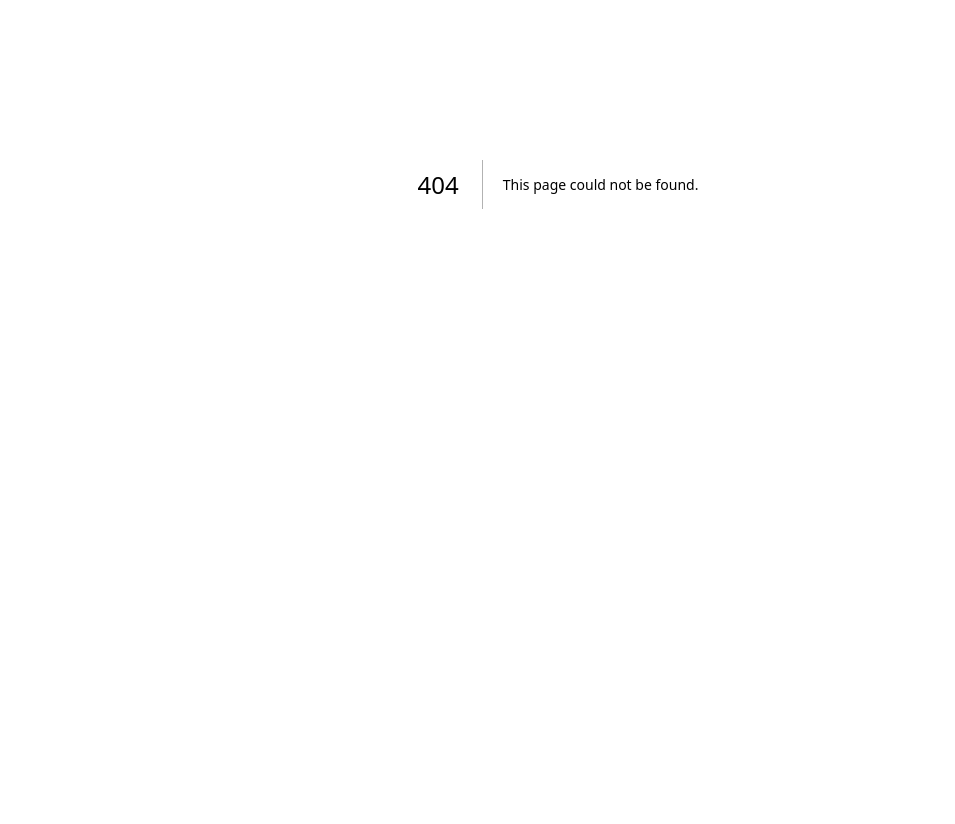
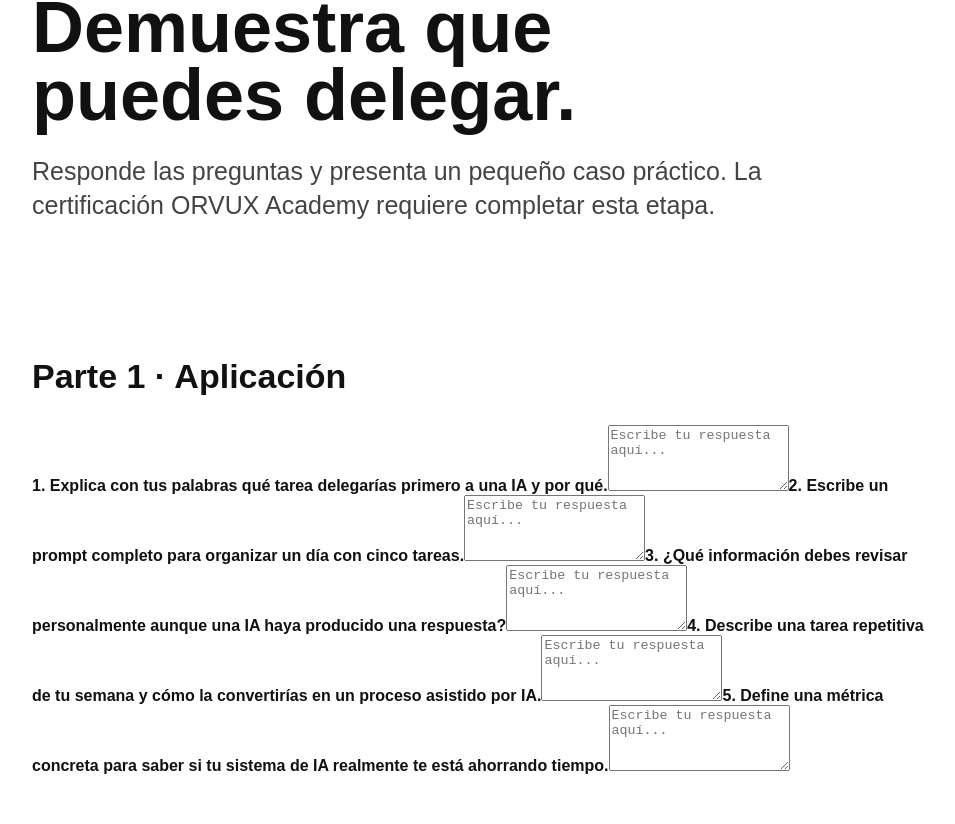
Before and after one commit to rsergio36/sell-and-steal, a Next.js app in the folder academy/: page /curso/evaluacion in a window 1280 px wide. Before the commit this address had no page. Shown: the part 216-1040 px from the top of the page, without its empty margins (82-1037 px from the left). Before the commit the page ends 800 px from the top, so only its background shows below. Built offline with nearby package versions, Linux system fonts and the light colour scheme.

Commit message:
feat(academy): add student lessons access assessment and certificate flow

```diff
--- /dev/null
+++ b/academy/app/curso/evaluacion/page.tsx
@@ -0,0 +1,8 @@
+const questions=[
+"Explica con tus palabras qué tarea delegarías primero a una IA y por qué.",
+"Escribe un prompt completo para organizar un día con cinco tareas.",
+"¿Qué información debes revisar personalmente aunque una IA haya producido una respuesta?",
+"Describe una tarea repetitiva de tu semana y cómo la convertirías en un proceso asistido por IA.",
+"Define una métrica concreta para saber si tu sistema de IA realmente te está ahorrando tiempo."
+];
+export default function Evaluacion(){return <main><header><a href="/"><strong>ORVUX ACADEMY</strong></a><span>Evaluación</span></header><section className="hero compact"><p className="eyebrow">EVALUACIÓN FINAL</p><h1>Demuestra que puedes delegar.</h1><p className="lead">Responde las preguntas y presenta un pequeño caso práctico. La certificación ORVUX Academy requiere completar esta etapa.</p></section><section className="content"><div className="assessment"><h2>Parte 1 · Aplicación</h2>{questions.map((q,i)=><label key={q}><b>{i+1}. {q}</b><textarea rows={4} placeholder="Escribe tu respuesta aquí..." /></label>)}<h2>Parte 2 · Proyecto final</h2><p>Elige una tarea real de tu vida o trabajo. Describe el antes, el prompt o sistema que utilizaste, el resultado y cuánto tiempo estimas que ahorraste.</p><textarea rows={8} placeholder="Tu proyecto final..." /><button className="cta" type="button">Enviar evaluación</button><p className="note">En esta versión MVP el formulario es visual: todavía no guarda respuestas en una base de datos ni emite certificados automáticamente.</p></div></section><footer>© 2026 ORVUX Academy</footer></main>}
```
